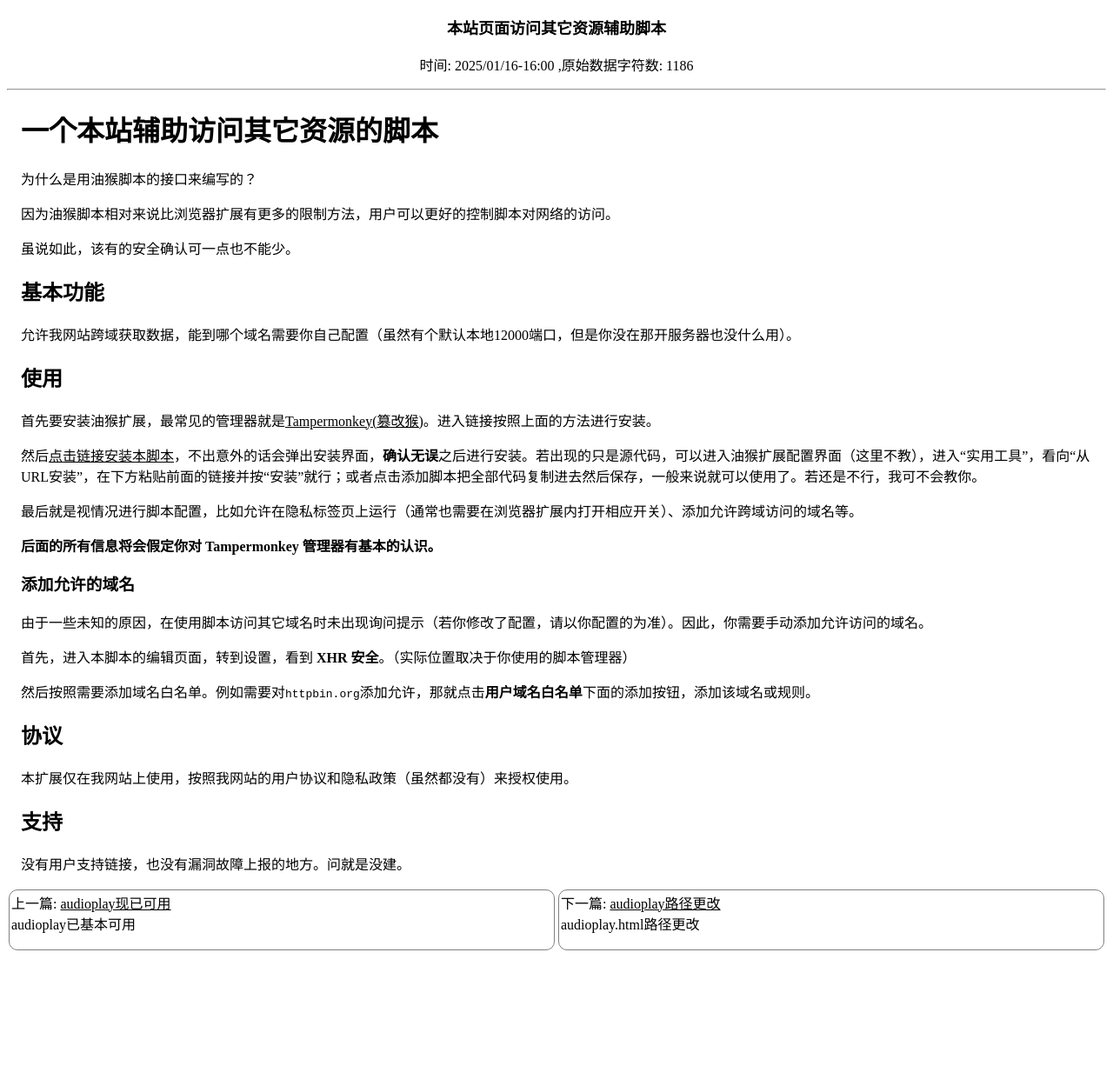
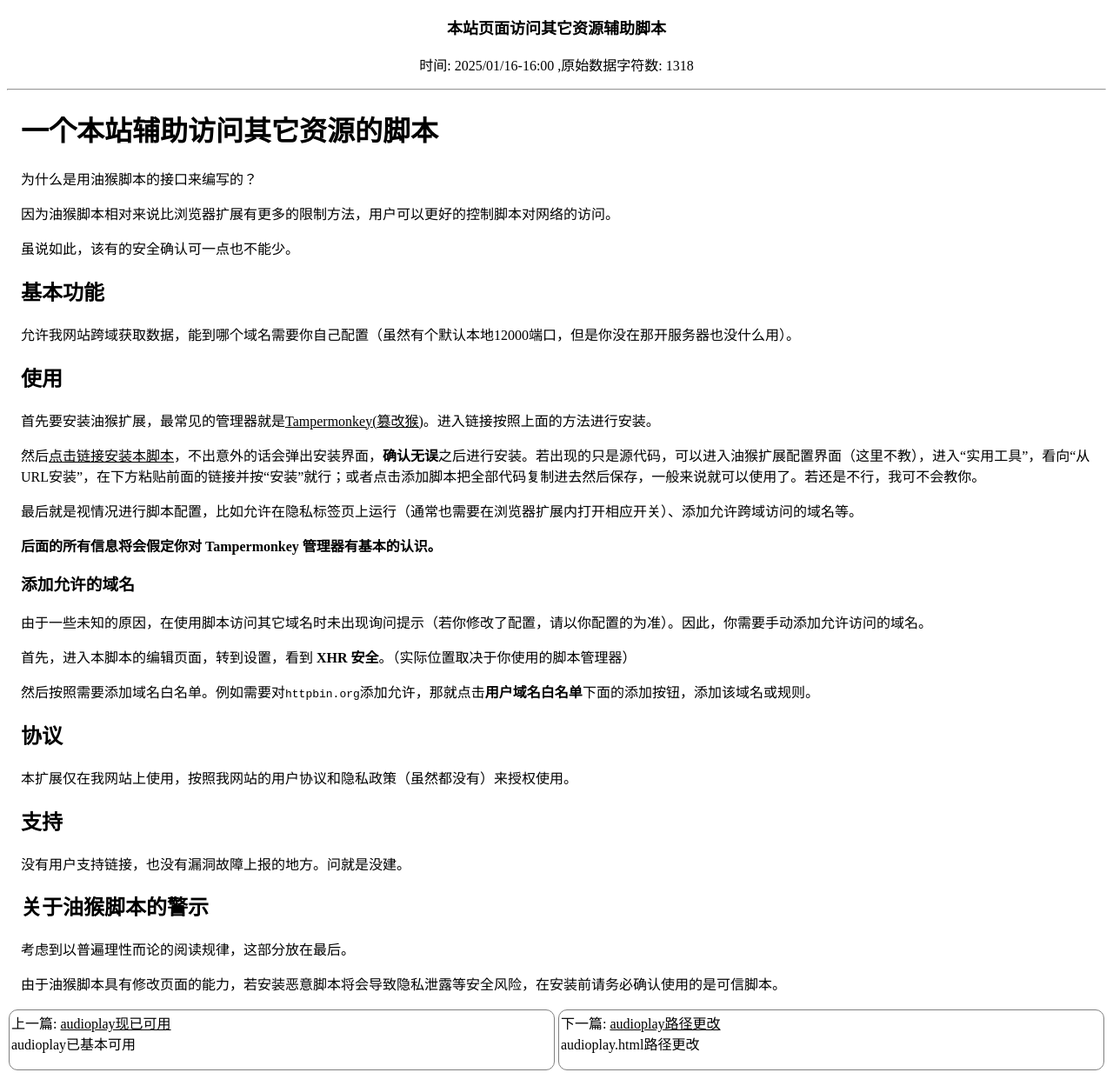
Before and after one commit to pskdje/pskdje.github.io, a Jekyll site: the page built from _posts/2025-01-16-page_network_userjs.md, in a window 1280 px wide. Shown: the whole page at 87% size. Built offline with Jekyll 4.4.1, drawn with Linux system fonts in a browser that asks for light colours; our own code applies the rules of GitHub Pages for plain Markdown files; before the commit the page ends 1103 px from its top, so only the background shows below that.

Commit message:
更新文章

```diff
--- a/_posts/2025-01-16-page_network_userjs.md
+++ b/_posts/2025-01-16-page_network_userjs.md
@@ -40,3 +40,9 @@ time: 2025/01/16-16:00
 ## 支持
 
 没有用户支持链接，也没有漏洞故障上报的地方。问就是没建。
+
+## 关于油猴脚本的警示
+
+考虑到以普遍理性而论的阅读规律，这部分放在最后。
+
+由于油猴脚本具有修改页面的能力，若安装恶意脚本将会导致隐私泄露等安全风险，在安装前请务必确认使用的是可信脚本。
--- a/static/tools/page_network.user.js
+++ b/static/tools/page_network.user.js
@@ -4,7 +4,7 @@
 // @description 通过油猴脚本允许我网站访问其它资源
 // @author      dsjofh
 // @icon        https://pskdje.github.io/website_icon/favicon-64.ico
-// @version     2025-02-08T20
+// @version     2025-04-28T00
 // @match       *://127.0.0.1:12540/*
 // @match       *://localhost:12540/*
 // @match       https://pskdje.github.io/*
@@ -58,7 +58,7 @@
 			}
 		});
 	}
-	if(path==="/assets/audioplay.html"){
+	if(path==="/resource/audioplay.html"){
 		deval.on_toHTTPAgent=on_toHTTPAgent;
 	}
 })();
```
